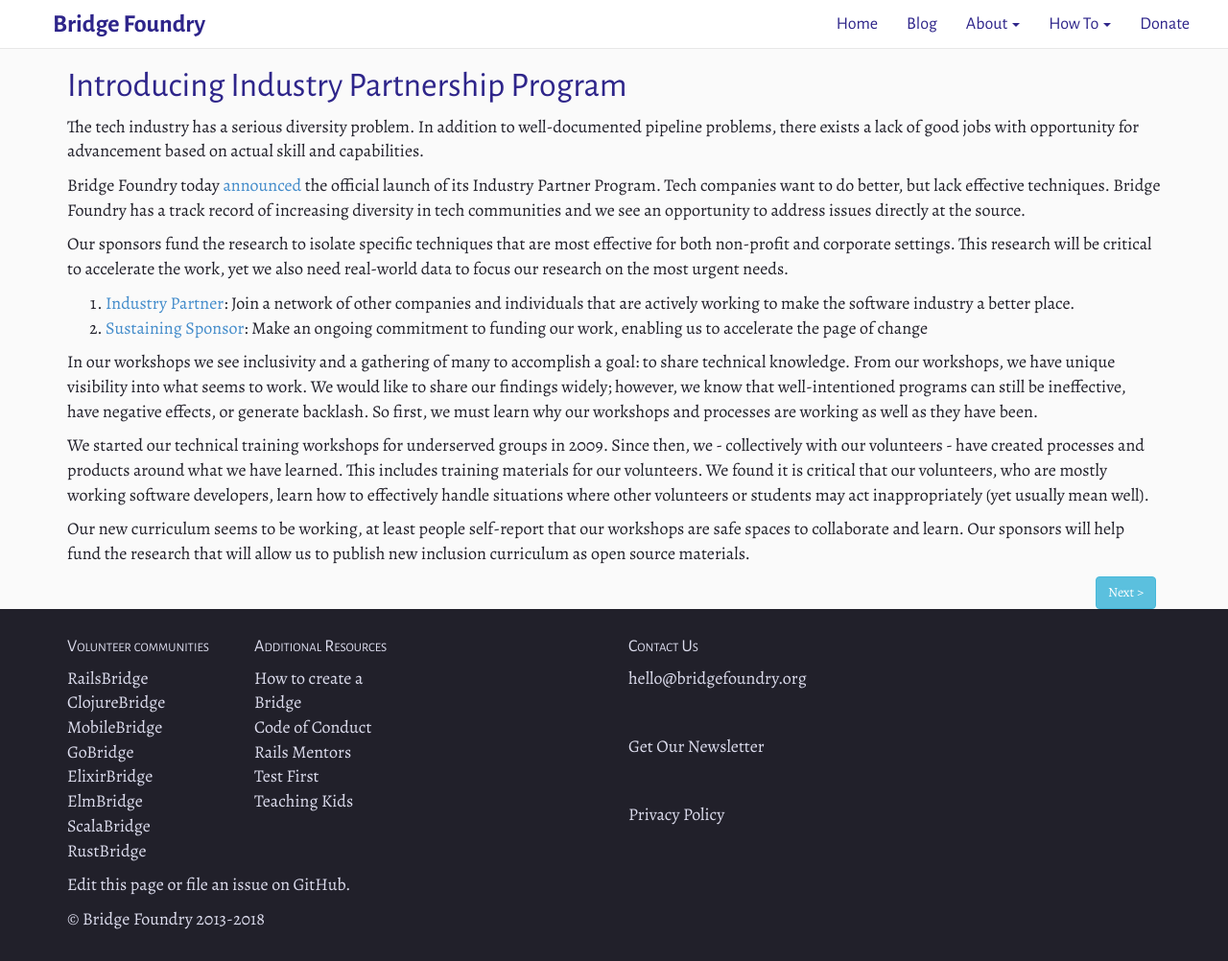
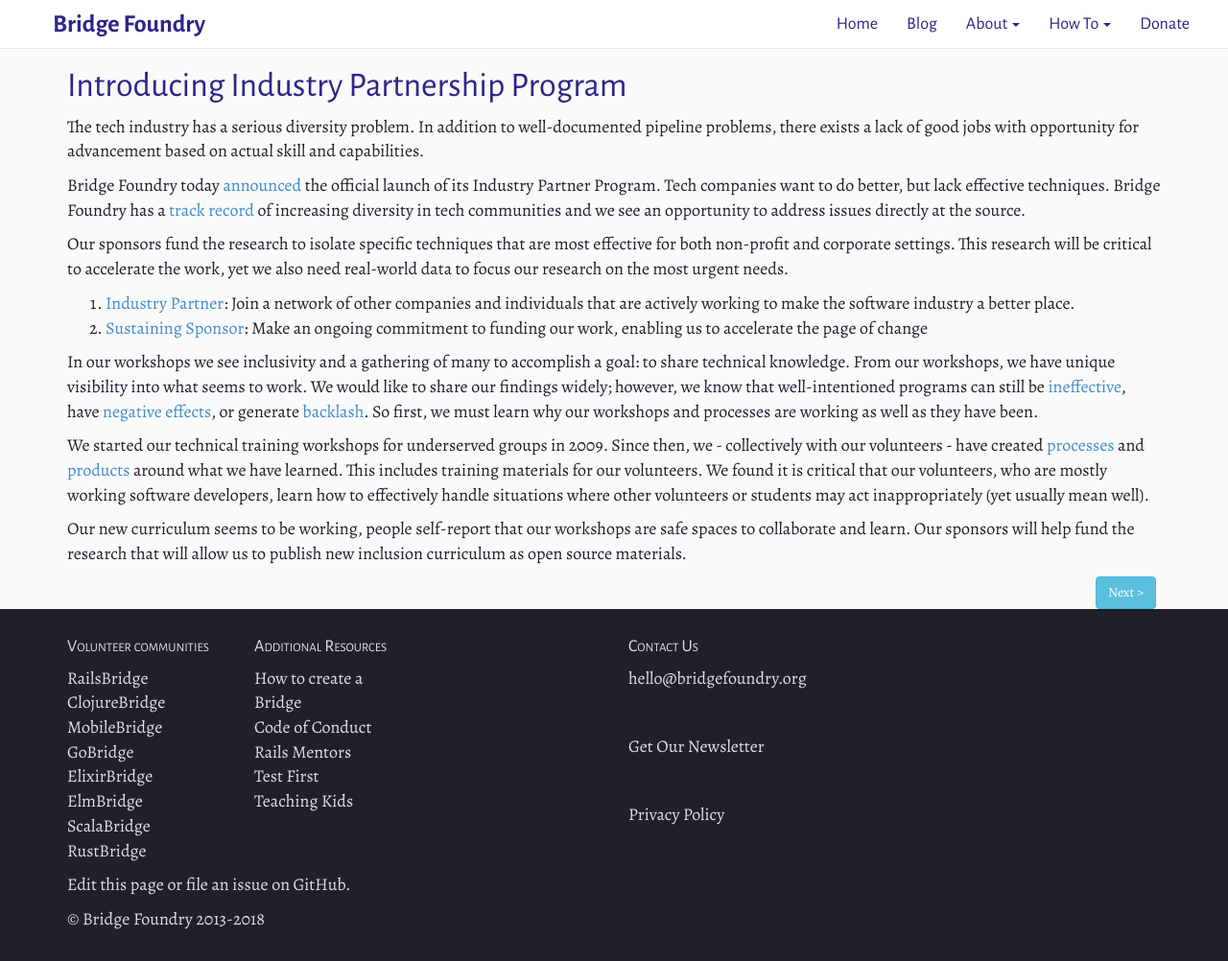
Before and after one commit to Satsaimistoowqp/bridgefoundry.github.io, a Jekyll site: the page built from _posts/2018-10-11-introducing-bridge-foundry-partner-program.md, in a window 1280 px wide and 1002 px high. Shown: the whole window at 96% size. Built offline with Jekyll 4.4.1, drawn with Linux system fonts in a browser that asks for light colours.

Commit message:
Adding reference links to Industry Partner Program announcement

```diff
--- a/_posts/2018-10-11-introducing-bridge-foundry-partner-program.md
+++ b/_posts/2018-10-11-introducing-bridge-foundry-partner-program.md
@@ -5,7 +5,7 @@
 ---
 The tech industry has a serious diversity problem. In addition to well-documented pipeline problems, there exists a lack of good jobs with opportunity for advancement based on actual skill and capabilities.
 
-Bridge Foundry today [announced](/partner) the official launch of its Industry Partner Program. Tech companies want to do better, but lack effective techniques. Bridge Foundry has a track record of increasing diversity in tech communities and we see an opportunity to address issues directly at the source.
+Bridge Foundry today [announced](/partner) the official launch of its Industry Partner Program. Tech companies want to do better, but lack effective techniques. Bridge Foundry has a [track record](http://www.sarahmei.com/blog/2010/02/20/scale-8x-slides-posted/) of increasing diversity in tech communities and we see an opportunity to address issues directly at the source.
 
 Our sponsors fund the research to isolate specific techniques that are most effective for both non-profit and corporate settings. This research will be critical to accelerate the work, yet we also need real-world data to focus our research on the most urgent needs.
 <!--more-->
@@ -13,8 +13,8 @@
 1. [Industry Partner](/partner):  Join a network of other companies and individuals that are actively working to make the software industry a better place.
 2. [Sustaining Sponsor](/sponsor): Make an ongoing commitment to funding our work, enabling us to accelerate the page of change
 
-In our workshops we see inclusivity and a gathering of many to accomplish a goal: to share technical knowledge.  From our workshops, we have unique visibility into what seems to work.  We would like to share our findings widely; however, we know that well-intentioned programs can still be ineffective, have negative effects, or generate backlash.  So first, we must learn why our workshops and processes are working as well as they have been.
+In our workshops we see inclusivity and a gathering of many to accomplish a goal: to share technical knowledge.  From our workshops, we have unique visibility into what seems to work.  We would like to share our findings widely; however, we know that well-intentioned programs can still be [ineffective](https://www.ncbi.nlm.nih.gov/pubmed/25314368), have [negative effects](https://journals.aom.org/doi/abs/10.5465/amj.2014.0538), or generate [backlash](https://www.strategy-business.com/blog/Is-Your-Companys-Diversity-Training-Making-You-More-Biased?gko=72ffc).  So first, we must learn why our workshops and processes are working as well as they have been.
 
-We started our technical training workshops for underserved groups in 2009.  Since then, we - collectively with our volunteers - have created processes and products around what we have learned.  This includes training materials for our volunteers.  We found it is critical that our volunteers, who are mostly working software developers, learn how to effectively handle situations where other volunteers or students may act inappropriately (yet usually mean well).
+We started our technical training workshops for underserved groups in 2009.  Since then, we - collectively with our volunteers - have created [processes](https://github.com/railsbridge/docs/wiki/Cookbook) and [products](https://www.bridgetroll.org/) around what we have learned.  This includes training materials for our volunteers.  We found it is critical that our volunteers, who are mostly working software developers, learn how to effectively handle situations where other volunteers or students may act inappropriately (yet usually mean well).
 
-Our new curriculum seems to be working, at least people self-report that our workshops are safe spaces to collaborate and learn.  Our sponsors will help fund the research that will allow us to publish new inclusion curriculum as open source materials.
+Our new curriculum seems to be working, people self-report that our workshops are safe spaces to collaborate and learn.  Our sponsors will help fund the research that will allow us to publish new inclusion curriculum as open source materials.
```
